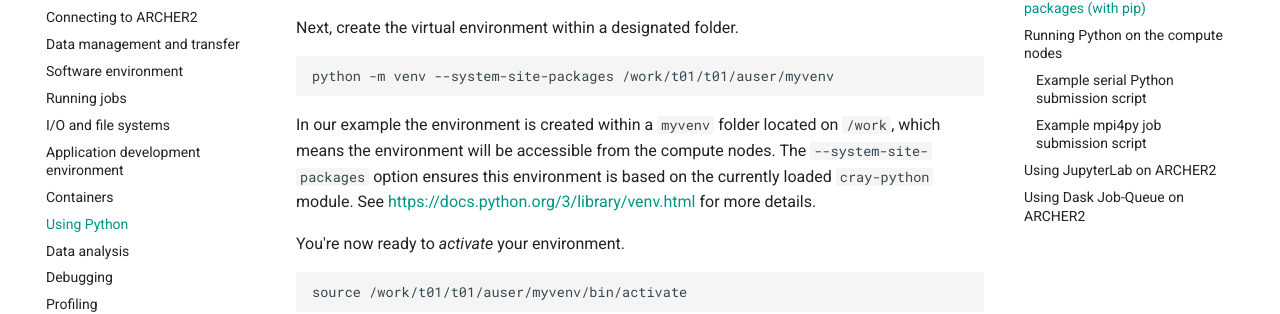
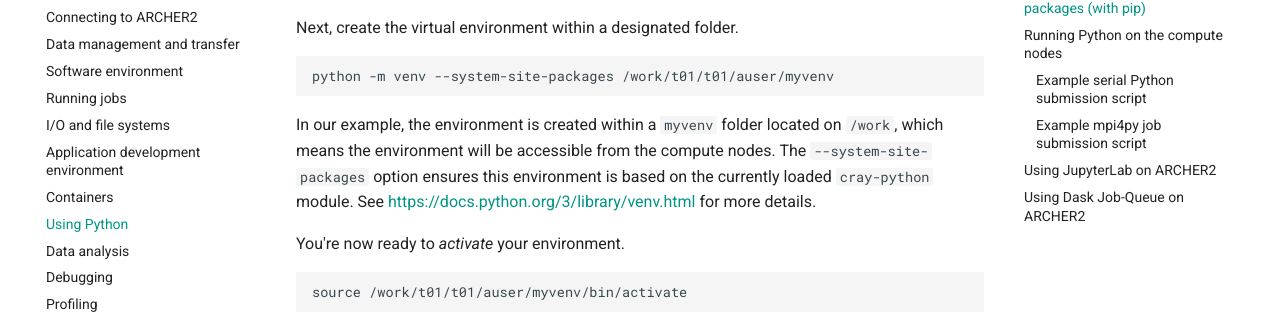
Before and after one commit to ARCHER2-HPC/archer2-docs, an MkDocs documentation site: the page built from docs/user-guide/python.md, in a window 1280 px wide and 900 px high, scrolled down 1446 px. Shown: the part 145-459 px from the top of the window. Built offline with MkDocs 1.6.1 and Material for MkDocs 9.7.7, drawn with Linux system fonts in a browser that asks for light colours; comment, search, counter and statistics services are not loaded.

Commit message:
Improved punctuation

```diff
--- a/docs/user-guide/python.md
+++ b/docs/user-guide/python.md
@@ -61,7 +61,7 @@
 
     python -m venv --system-site-packages /work/t01/t01/auser/myvenv
 
-In our example the environment is created within a `myvenv` folder located on `/work`, which means the environment will be accessible
+In our example, the environment is created within a `myvenv` folder located on `/work`, which means the environment will be accessible
 from the compute nodes. The `--system-site-packages` option ensures this environment is based on the currently loaded `cray-python`
 module. See [https://docs.python.org/3/library/venv.html](https://docs.python.org/3/library/venv.html) for more details.
 
```
